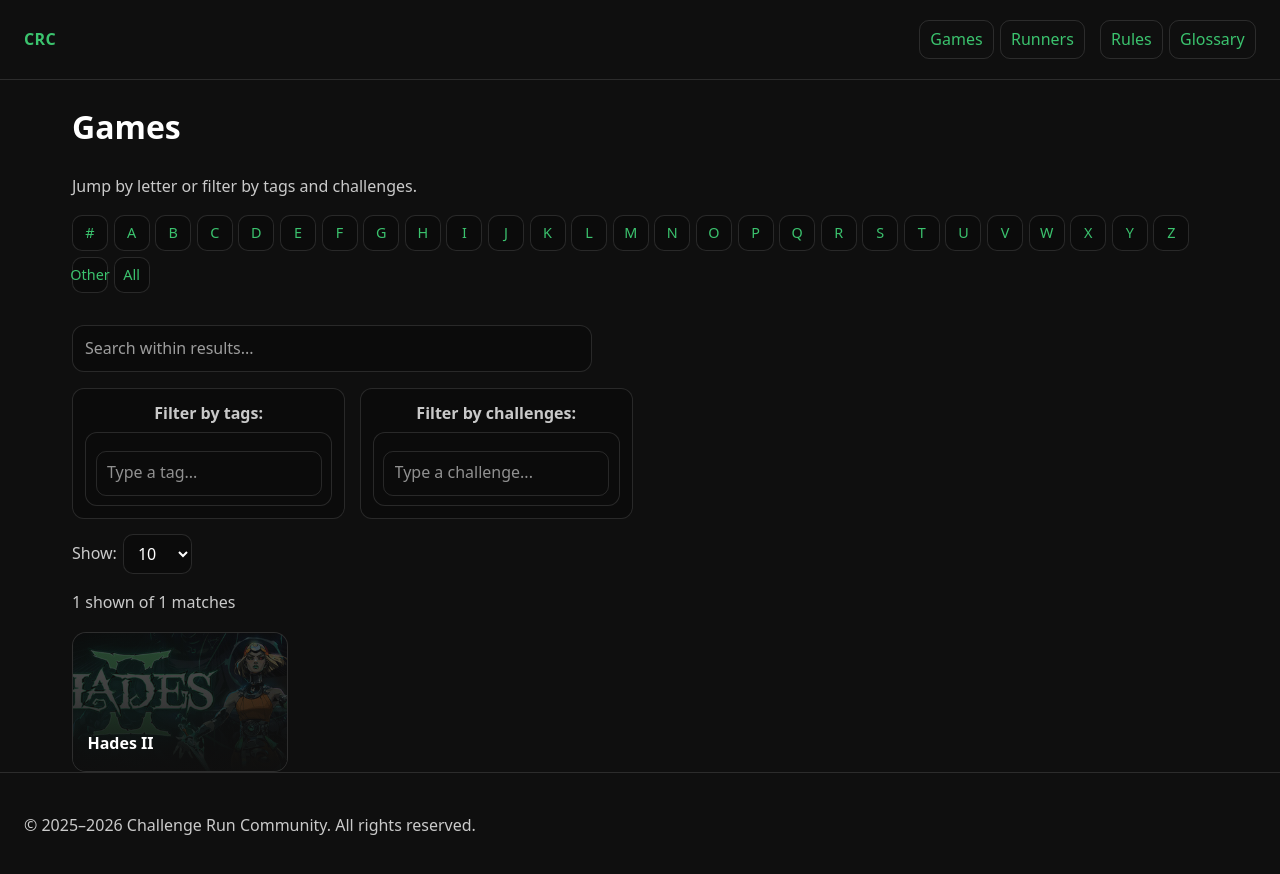
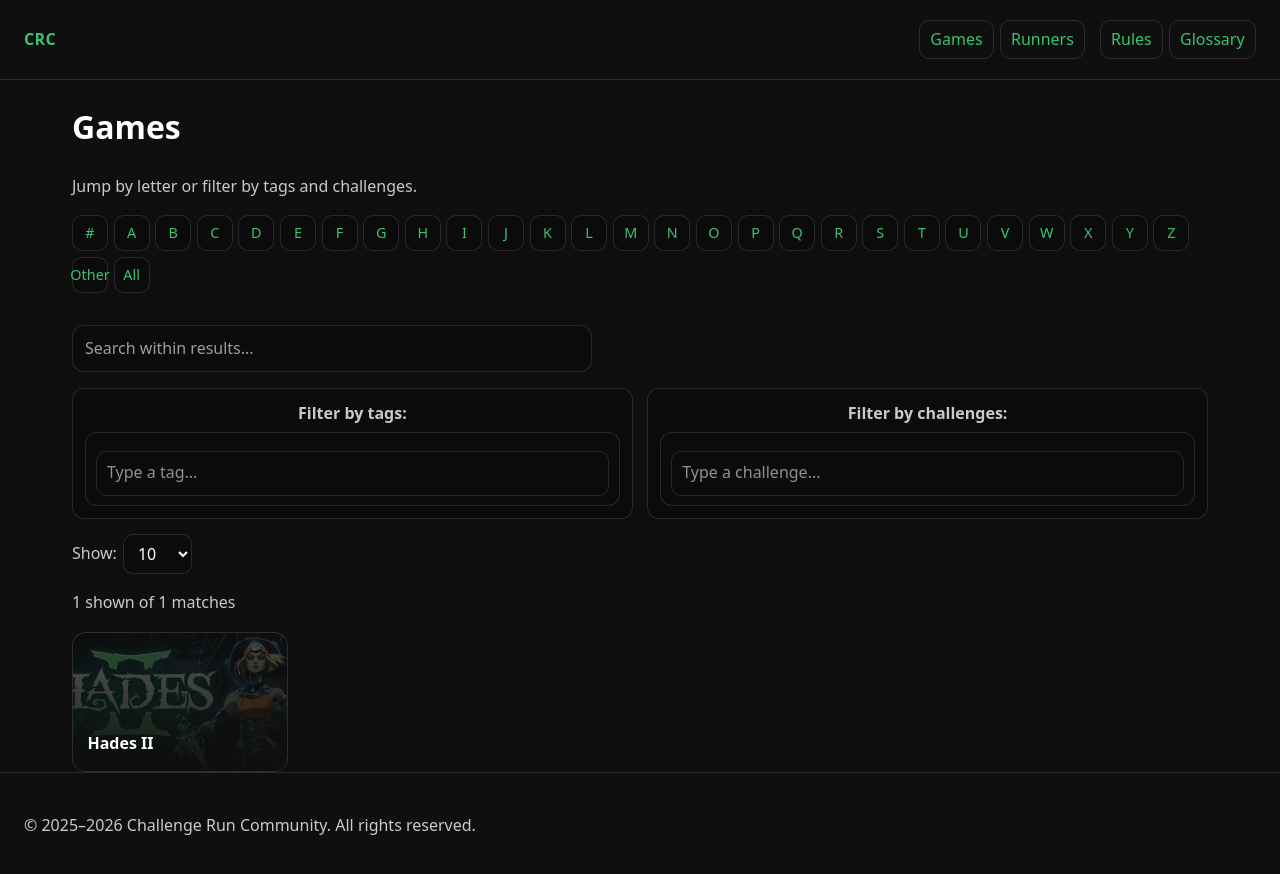
Before and after one commit to GaryAsher/challenge-run-site, a Jekyll site: the page built from games/index.html, in a window 1280 px wide. Shown: the top 874 px of the page. Built offline with Jekyll 4.4.1, drawn with Linux system fonts in a browser that asks for light colours.

Commit message:
Update style.css

```diff
--- a/assets/style.css
+++ b/assets/style.css
@@ -138,11 +138,18 @@ a:hover {
    ============================================================ */
 .filters-grid{
   display: grid;
-  grid-template-columns: repeat(4, minmax(0, 1fr));
+  grid-template-columns: repeat(2, minmax(0, 1fr));
   gap: 0.9rem;
   align-items: start;
   margin: 0 0 0.9rem 0;
   width: 100%;
+}
+
+/* Runs page: 4 columns on wide screens */
+@media (min-width: 981px){
+  .filters-grid.runs-filters{
+    grid-template-columns: repeat(4, minmax(0, 1fr));
+  }
 }
 
 /* 2 columns on medium screens */
@@ -333,13 +340,6 @@ a:hover {
   text-align: center;
   font-weight: 600;
   margin-bottom: 0.35rem;
-}
-
-.filters-grid .tag-filter {
-  border: 1px solid var(--border);
-  border-radius: var(--radius-md);
-  background: var(--surface);
-  padding: 0.75rem;
 }
 
 .tag-picker {
```
